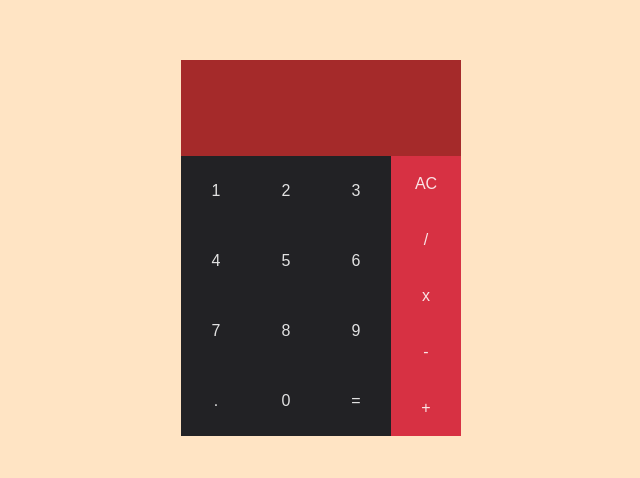
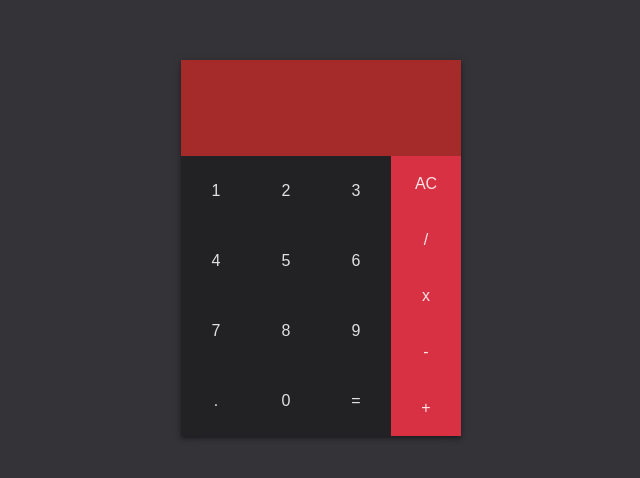
Before and after one commit to VERSAYANA/javascript-calculator, a React (Create React App) app: page / in a window 1280 px wide. Shown: the part 152-630 px from the top of the page, without its empty margins (319-959 px from the left). Built offline with nearby package versions, Linux system fonts and the light colour scheme.

Commit message:
Add shadow to calculator & change background color

```diff
--- a/src/App.css
+++ b/src/App.css
@@ -4,7 +4,7 @@
   display: flex;
   justify-content: center;
   align-items: center;
-  background-color: bisque;
+  background-color: #333338;
 
   --primary-color: #222225;
   --accent-color: #d73143;
--- a/src/components/Calculator/Calculator.css
+++ b/src/components/Calculator/Calculator.css
@@ -2,4 +2,5 @@
   display: flex;
   flex-direction: column;
   background-color: black;
+  box-shadow: var(--shadow-4dp);
 }
```
